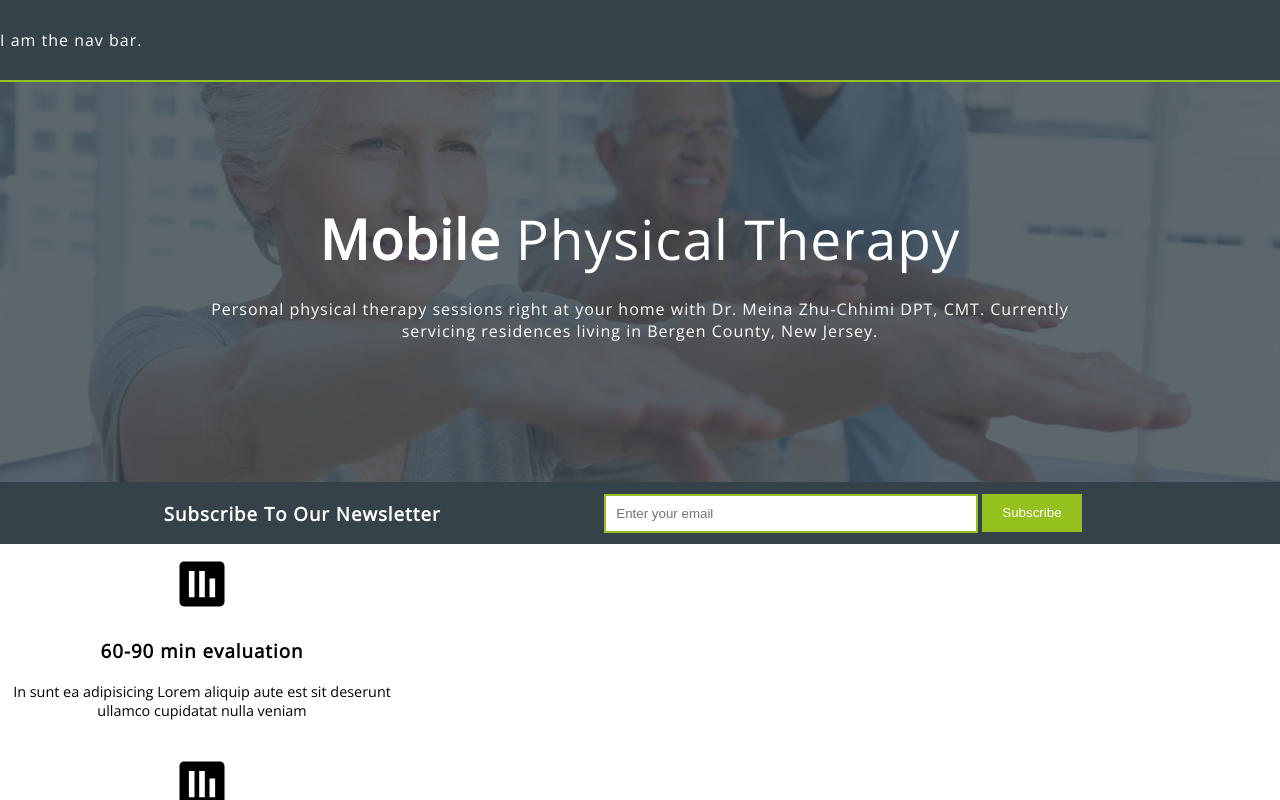
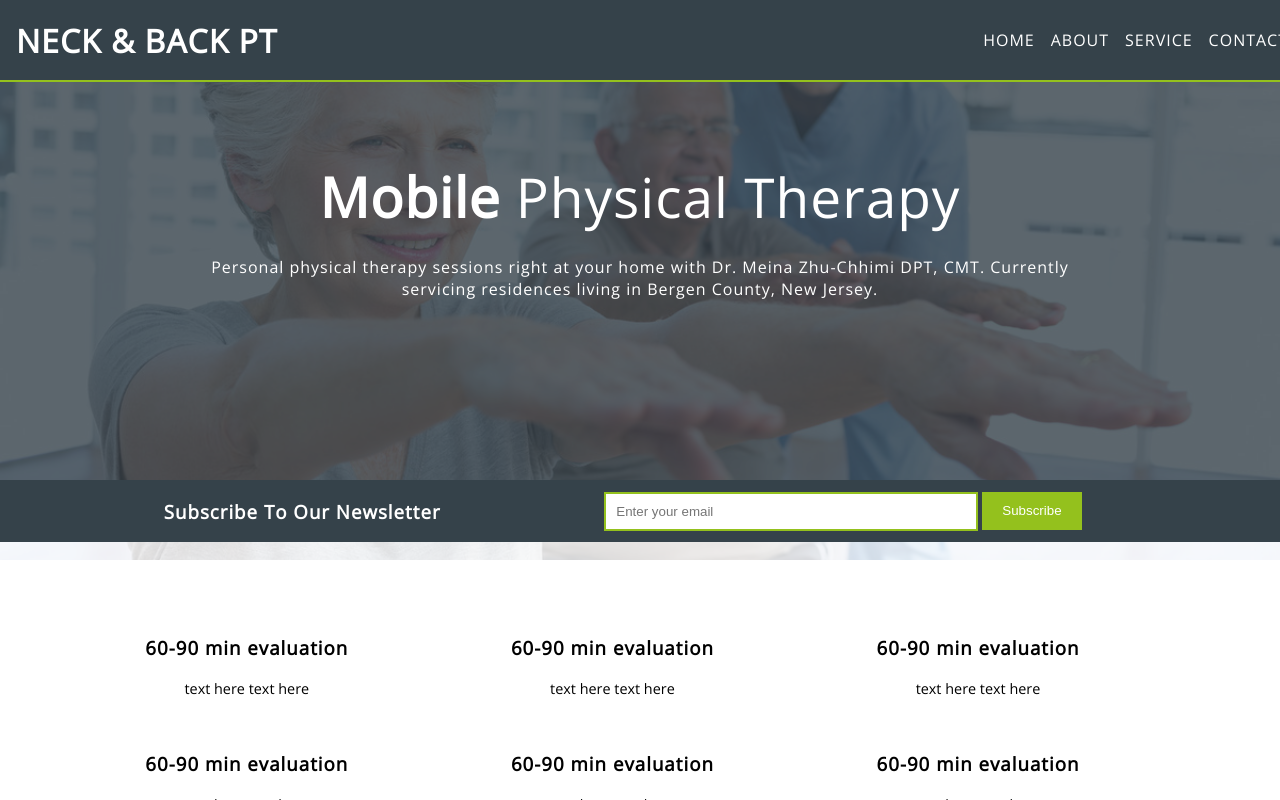
Before and after one commit to yuvachang/neckandbackPT-1, a React (Create React App) app: page / in a window 1280 px wide. Built offline with nearby package versions, Linux system fonts and the light colour scheme.

Commit message:
add:navigation

```diff
--- a/public/MainSass.css
+++ b/public/MainSass.css
@@ -29,14 +29,47 @@
       background: white;
       cursor: pointer; }
 
-.navbar {
+.toolbar {
+  position: fixed;
   height: 80px;
   width: 100vw;
   background-color: #35424a;
   color: white;
   display: flex;
   align-items: center;
-  border-bottom: 2.5px solid #94c11d; }
+  border-bottom: 2.5px solid #94c11d;
+  z-index: 100;
+  padding: 0 1rem; }
+
+.toolbar .logo a {
+  color: white;
+  text-decoration: none;
+  font-size: 2rem;
+  font-weight: 900; }
+
+.toolbar .spacer {
+  flex: 1; }
+
+ul.nav-items {
+  list-style: none;
+  margin: 0;
+  padding: 0;
+  display: flex; }
+
+li.nav-item {
+  padding: 0 0.5rem; }
+
+li.nav-item a {
+  color: white;
+  text-decoration: none; }
+
+li.nav-item a:hover {
+  color: #94c11d;
+  text-decoration: none; }
+
+li.nav-item a:active {
+  color: #94c11d;
+  text-decoration: none; }
 
 .home {
   height: 100%;
@@ -46,7 +79,7 @@
 
 #banner {
   position: relative;
-  min-height: 400px;
+  min-height: 480px;
   display: flex; }
   #banner .text {
     display: flex;
@@ -68,6 +101,7 @@
     margin: 0; }
   #banner .bg {
     position: absolute;
+    top: 80px;
     background: url("/images/pt/showcase5.jpg") no-repeat 0 -250px;
     background-size: cover;
     opacity: 0.2;
@@ -87,6 +121,7 @@
 #newsletter {
   width: 100%;
   height: 100px;
+  z-index: 99;
   background-color: #35424a;
   display: flex;
   align-items: center;
@@ -112,15 +147,16 @@
       padding-right: 20px;
       color: #ffffff; }
 
-#boxes .box {
-  text-align: center;
-  padding: 10px;
-  width: 30%;
-  max-height: 200px;
-  text-align: center; }
-  #boxes .box p {
-    font-size: 0.9em;
-    letter-spacing: 0; }
-  #boxes .box img {
-    width: 60px;
-    height: 60px; }
+#boxes {
+  padding: 5%; }
+  #boxes .boxes-row {
+    display: flex; }
+    #boxes .boxes-row .box {
+      display: inline-block;
+      text-align: center;
+      padding: 10px;
+      width: 30%;
+      max-height: 200px; }
+      #boxes .boxes-row .box p {
+        font-size: 0.9em;
+        letter-spacing: 0; }
--- /dev/null
+++ b/src/Components/Box.js
@@ -0,0 +1,19 @@
+import React from 'react'
+
+const Box = props => {
+    const { title, description } = props
+    return (
+    <div className='box'>
+      <div className='symb userclock'>
+        {/* <img
+            alt='icon'
+            src='/images/icons/poll.svg'
+            style={{ transform: 'rotate(-90deg)', size: '20px' }}
+        /> */}
+        <h3>{ title }</h3>
+        <p>{ description }</p>
+      </div>
+    </div>)
+}
+
+export default Box
--- a/src/Home/Home.js
+++ b/src/Home/Home.js
@@ -1,5 +1,8 @@
 import React from 'react'
-import SubscribeForm from './SubscribeForm'
+import SubscribeForm from '../Components/SubscribeForm'
+import Box from '../Components/Box'
+
+// const packageTitles = ['60-90 min evaluation', 'Urgent Care Visits', 'Bundled Treatment Packages', '30-45 Min In Person', 'Follow-Ups As Needed','Results Within 1-3 Sessions']
 
 function Home() {
   return (
@@ -26,93 +29,45 @@ function Home() {
       </section>
 
       <section id='boxes'>
-        <div className='box'>
-          <div className='symb clock' />
-          <img
-            alt='icon'
-            src='/images/icons/poll.svg'
-            style={{ transform: 'rotate(-90deg)' }}
+        <div className='boxes-row'>
+          <Box
+            className="box"
+            img=''
+            title='60-90 min evaluation'
+            description='text here text here'
           />
-          <h3>60-90 min evaluation</h3>
-          <p>
-            In sunt ea adipisicing Lorem aliquip aute est sit deserunt ullamco
-            cupidatat nulla veniam
-          </p>
+          <Box
+            className="box"
+            img=''
+            title='60-90 min evaluation'
+            description='text here text here'
+          />
+          <Box
+            className="box"
+            img=''
+            title='60-90 min evaluation'
+            description='text here text here'
+          />
         </div>
-
-        <div className='box'>
-          <div className='symb heart'>
-            <img
-              alt='icon'
-              src='/images/icons/poll.svg'
-              style={{ transform: 'rotate(-90deg)' }}
-            />
-            <h3>Urgent Care Visits</h3>
-            <p>
-              In sunt ea adipisicing Lorem aliquip aute est sit deserunt ullamco
-              cupidatat nulla veniam
-            </p>
-          </div>
-        </div>
-
-        <div className='box'>
-          <div className='symb cube'>
-            <img
-              alt='icon'
-              src='/images/icons/poll.svg'
-              style={{ transform: 'rotate(-90deg)' }}
-            />
-            <h3>Bundled Treatment Packages</h3>
-            <p>
-              In sunt ea adipisicing Lorem aliquip aute est sit deserunt ullamco
-              cupidatat nulla veniam
-            </p>
-          </div>
-        </div>
-
-        <div className='box'>
-          <div className='symb userclock'>
-            <img
-              alt='icon'
-              src='/images/icons/poll.svg'
-              style={{ transform: 'rotate(-90deg)' }}
-            />
-            <h3>30-45 Min In Person</h3>
-            <p>
-              In sunt ea adipisicing Lorem aliquip aute est sit deserunt ullamco
-              cupidatat nulla veniam
-            </p>
-          </div>
-        </div>
-
-        <div className='box'>
-          <div className='symb history'>
-            <img
-              alt='icon'
-              src='/images/icons/poll.svg'
-              style={{ transform: 'rotate(-90deg)' }}
-            />
-            <h3>Follow-Ups As Needed</h3>
-            <p>
-              In sunt ea adipisicing Lorem aliquip aute est sit deserunt ullamco
-              cupidatat nulla veniam
-            </p>
-          </div>
-        </div>
-
-        <div className='box'>
-          <div className='symb poll'>
-            <img
-              alt='icon'
-              src='/images/icons/poll.svg'
-              style={{ transform: 'rotate(-90deg)' }}
-            />
-            <h3>Results Within 1-3 Sessions</h3>
-            <p>
-              In sunt ea adipisicing Lorem aliquip aute est sit deserunt ullamco
-              cupidatat nulla veniam
-            </p>
-          </div>
+        <div className='boxes-row'>
+          <Box
+            className="box"
+            img=''
+            title='60-90 min evaluation'
+            description='text here text here'
+          />
+          <Box
+            className="box"
+            img=''
+            title='60-90 min evaluation'
+            description='text here text here'
+          />
+          <Box
+            className="box"
+            img=''
+            title='60-90 min evaluation'
+            description='text here text here'
+          />
         </div>
       </section>
     </div>
--- a/src/Home/_home.scss
+++ b/src/Home/_home.scss
@@ -11,7 +11,7 @@
 #banner {
   position: relative;
 
-  min-height: 400px;
+  min-height: 480px;
 
   display: flex;
 
@@ -44,6 +44,7 @@
 
   .bg {
     position: absolute;
+    top: 80px;
 
     background: url('/images/pt/showcase5.jpg') no-repeat 0 -250px;
     background-size: cover;
@@ -74,6 +75,7 @@
 #newsletter {
   width: 100%;
   height: 100px;
+  z-index: 99;
 
   background-color: $app-blue;
 
@@ -110,26 +112,22 @@
 }
 
 #boxes {
+  padding: 5%;
+
+  .boxes-row {
+    display: flex;
+
     .box {
+      display: inline-block;
       text-align: center;
       padding: 10px;
-
       width: 30%;
       max-height: 200px;
-
-    text-align: center;
-
-
       p {
         font-size: 0.9em;
         letter-spacing: 0;
       }
-
-    img {
-      width: 60px;
-      height: 60px;
     }
-
     // .symb {
 
     //   font-family: "Font Awesome 5 Pro";
--- a/src/NavBar/NavBar.js
+++ b/src/NavBar/NavBar.js
@@ -1,9 +1,21 @@
 import React from 'react'
+import './_navBar.scss'
 
-function NavBar() {
-  return <div className='navbar'>
-    I am the nav bar.
-  </div>
+
+
+function NavBar () {
+  return (
+    <div className="toolbar">
+      <div className="logo"><a href='/'>NECK & BACK PT</a></div>
+      <div className="spacer" />
+      <ul className="nav-items">
+        <li className="nav-item"><a href='/'>HOME</a></li>
+        <li className="nav-item"><a href='/about'>ABOUT</a></li>
+        <li className="nav-item"><a href='/service'>SERVICE</a></li>
+        <li className="nav-item"><a href='/contact'>CONTACT</a></li>
+      </ul>
+    </div>
+  )
 }
 
 export default NavBar
--- a/src/NavBar/_navBar.scss
+++ b/src/NavBar/_navBar.scss
@@ -1,14 +1,52 @@
+
 @import '../App/variables';
 
-.navbar {
+.toolbar {
+  position: fixed;
   height: 80px;
   width: 100vw;
-
   background-color: $app-blue;
   color: white;
-
   display: flex;
   align-items: center;
+  border-bottom: 2.5px solid $lime-green;
+  z-index: 100;
+  padding: 0 1rem;
+}
 
-  border-bottom: 2.5px solid $lime-green;
+.toolbar .logo a {
+  color: white;
+  text-decoration: none;
+  font-size: 2rem;
+  font-weight: 900;
 }
+
+.toolbar .spacer {
+  flex: 1;
+}
+
+ul.nav-items {
+  list-style: none;
+  margin: 0;
+  padding: 0;
+  display: flex;
+}
+
+li.nav-item {
+  padding: 0 0.5rem;
+}
+
+li.nav-item a {
+  color: white;
+  text-decoration: none;
+}
+
+li.nav-item a:hover {
+  color: $lime-green;
+  text-decoration: none;
+}
+
+li.nav-item a:active {
+  color: $lime-green;
+  text-decoration: none;
+}
```
Also changed, not shown: src/Components/SubscribeForm.js (line endings or trailing spaces), 1 other file (tests, documents, lock files or other folders). Lines whose indentation alone changed are shown as unchanged.
